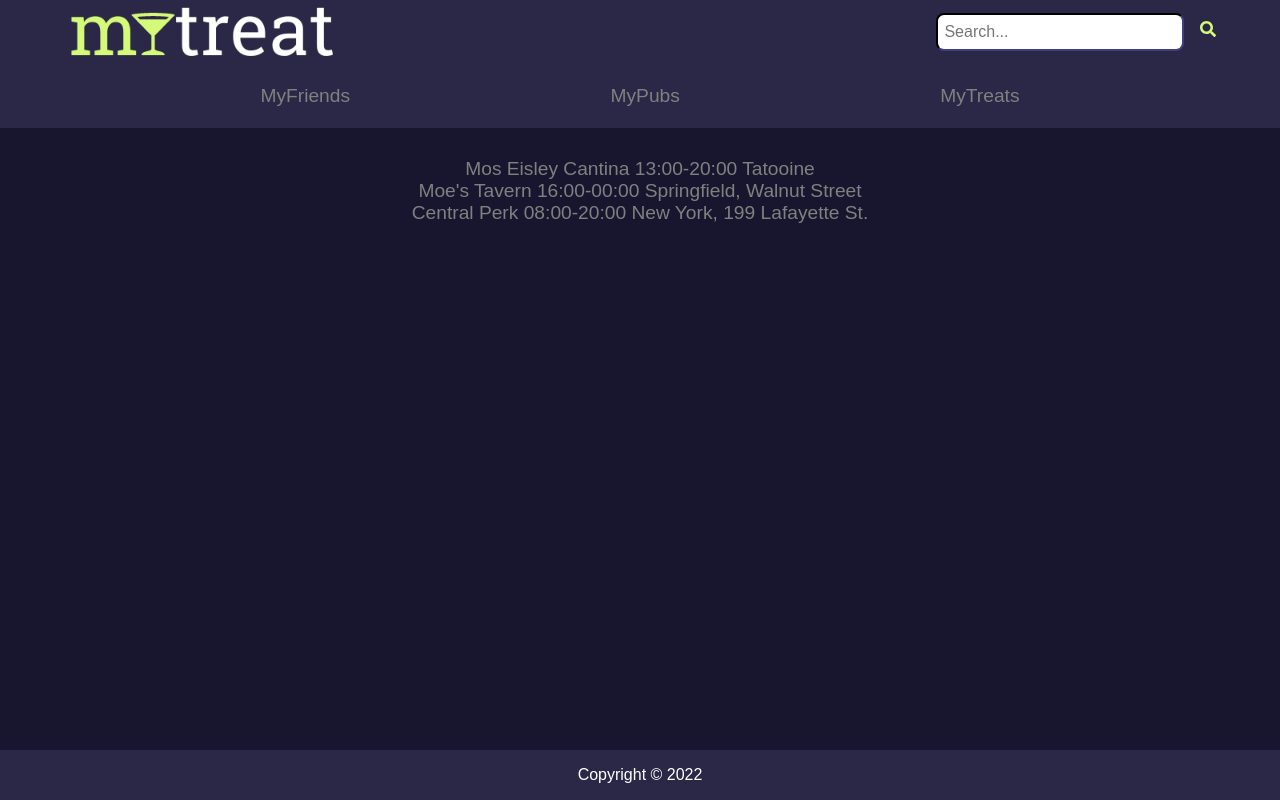
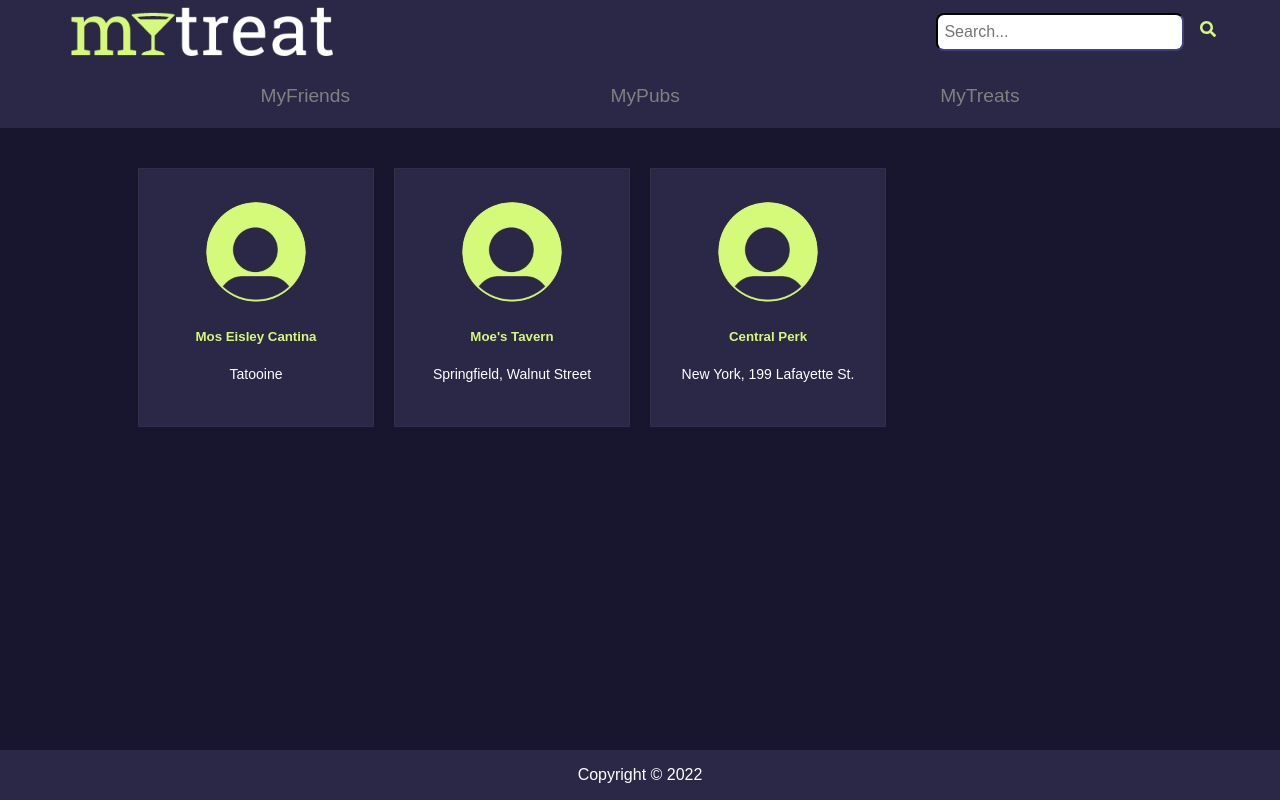
Before and after one commit to CodecoolGlobal/el-proyecte-grande-sprint-1-java-annasomos, a React (Create React App) app in the folder frontend/mytreat/: page /pubs in a window 1280 px wide. Built offline with nearby package versions, Linux system fonts and the light colour scheme; data requests are answered from the project's data file.

Commit message:
implement cards for pubs

```diff
--- a/frontend/mytreat/src/PubList.js
+++ b/frontend/mytreat/src/PubList.js
@@ -2,6 +2,7 @@ import React from "react";
 import { Link } from "react-router-dom";
 import { useState, useEffect } from "react";
 import api from "./api/api";
+import Default_pfp from "./data/images/Default_pfp_rgb.png";
 
 const PubList = () => {
   const [pubs, setPubs] = useState(undefined);
@@ -28,16 +29,30 @@ const PubList = () => {
   if (pubs === undefined) return "Loading...";
 
   return (
-    <div>
-      {pubs.length === 0 ? "No pubs yet, please add some!" : pubs.map((pub) => (
-        <div key={pub.id}>
-          <Link to={`/pubs/${pub.id}`}>
-            {pub.name} {pub.openHours} {pub.rating} {pub.address}
-          </Link>
-        </div>
-      ))}
-    </div>
-  );
-};
+      <div className="grid">
+        {pubs.map(pub =>
+            <div className="col-md-4 animated fadeIn" key={pub.id}>
+              <div className="card">
+                <div className="card-body">
+                  <div className="avatar">
+                    <img
+                        src={Default_pfp}
+                        className="card-img-top"
+                        alt="img"
+                    />
+                  </div>
+                  <h5 className="card-title">
+                    {(pub.name)}
+                  </h5>
+                  <p className="card-text">
+                    {pub.address}
+                  </p>
+                </div>
+              </div>
+            </div>
+        )}
+      </div>
+  )
+}
 
 export default PubList;
```
